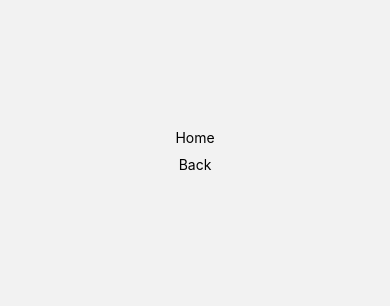
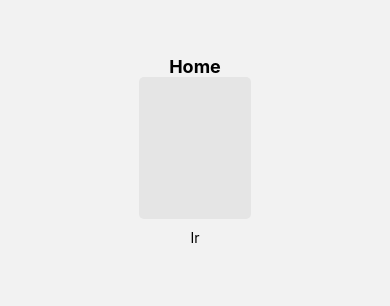
Before and after one commit to JaianeOliveira/euli-js, a React Native app: screen /home in a window 390 px wide. Shown: the part 242-548 px from the top of the page. Built offline with nearby package versions, Linux system fonts and the light colour scheme.

Commit message:
feat: create basic personalizated components

```diff
--- /dev/null
+++ b/src/components/common/Button/index.jsx
@@ -0,0 +1,40 @@
+import React from 'react';
+import { Text } from '../../../shared/styles';
+
+import { PrimaryButton, OutlinedButton } from './styles';
+
+const Button = ({
+	type = 'normal',
+	color,
+	children,
+	textColor,
+	textBold,
+	textItalic,
+}) => {
+	if (type === 'outlined') {
+		return (
+			<OutlinedButton color={color ? color : null}>
+				<Text
+					color={textColor ? textColor : null}
+					bold={textBold ? true : false}
+					italic={textItalic ? true : false}
+				>
+					{children}
+				</Text>
+			</OutlinedButton>
+		);
+	}
+	return (
+		<PrimaryButton color={color ? color : null}>
+			<Text
+				color={textColor ? textColor : null}
+				bold={textBold ? true : false}
+				italic={textItalic ? true : false}
+			>
+				{children}
+			</Text>
+		</PrimaryButton>
+	);
+};
+
+export default Button;
--- /dev/null
+++ b/src/components/common/Button/styles.js
@@ -0,0 +1,17 @@
+import styled from 'styled-components/native';
+
+const DefaultButton = styled.TouchableOpacity`
+	min-width: 20px;
+	padding: 10px;
+	border-radius: 5px;
+`;
+export const PrimaryButton = styled(DefaultButton)`
+	background-color: ${(props) =>
+		props.color ? props.color : props.theme.primary};
+`;
+
+export const OutlinedButton = styled(DefaultButton)`
+	border: 1px solid
+		${(props) => (props.color ? props.color : props.theme.primary)};
+	background-color: 'transparent';
+`;
--- a/src/screens/Home/index.jsx
+++ b/src/screens/Home/index.jsx
@@ -1,14 +1,17 @@
 import React from 'react';
 
-import { Container, Text, Button } from '../../shared/styles';
+import { Container, Text, Book } from '../../shared/styles';
+
+import Button from '../../components/common/Button';
 
 const Home = ({ navigation }) => {
 	return (
 		<Container>
-			<Text>Home</Text>
-			<Button onPress={() => navigation.navigate('login')}>
-				<Text>Back</Text>
-			</Button>
+			<Text bold size={18}>
+				Home
+			</Text>
+			<Book />
+			<Button>Ir</Button>
 		</Container>
 	);
 };
--- a/src/shared/styles/index.js
+++ b/src/shared/styles/index.js
@@ -8,14 +8,20 @@ export const Container = styled.SafeAreaView`
 `;
 
 export const Text = styled.Text`
-	color: ${(props) => props.theme.text};
+	color: ${(props) => (props.color ? props.color : props.theme.text)};
+	font-size: ${(props) => (props.size ? `${props.size}px` : '14px')};
+	font-weight: ${(props) => (props.bold ? 'bold' : 'normal')};
+	font-style: ${(props) => (props.italic ? 'italic' : 'normal')};
 `;
 
-export const Button = styled.TouchableOpacity`
-	background-color: ${(props) => props.theme.primary};
-	padding: 10px;
+export const Book = styled.TouchableOpacity`
+	width: ${(props) => (props.small ? '94px' : '112px')};
+	height: ${(props) => (props.small ? '119px' : '142px')};
 	border-radius: 5px;
 
-	align-items: center;
-	justify-content: center;
+	background-color: #e5e5e5;
+	background-image: ${(props) => (props.image ? url(props.image) : 'none')};
+	background-repeat: no-repeat;
+	background-position: center;
+	background-size: cover;
 `;
```
